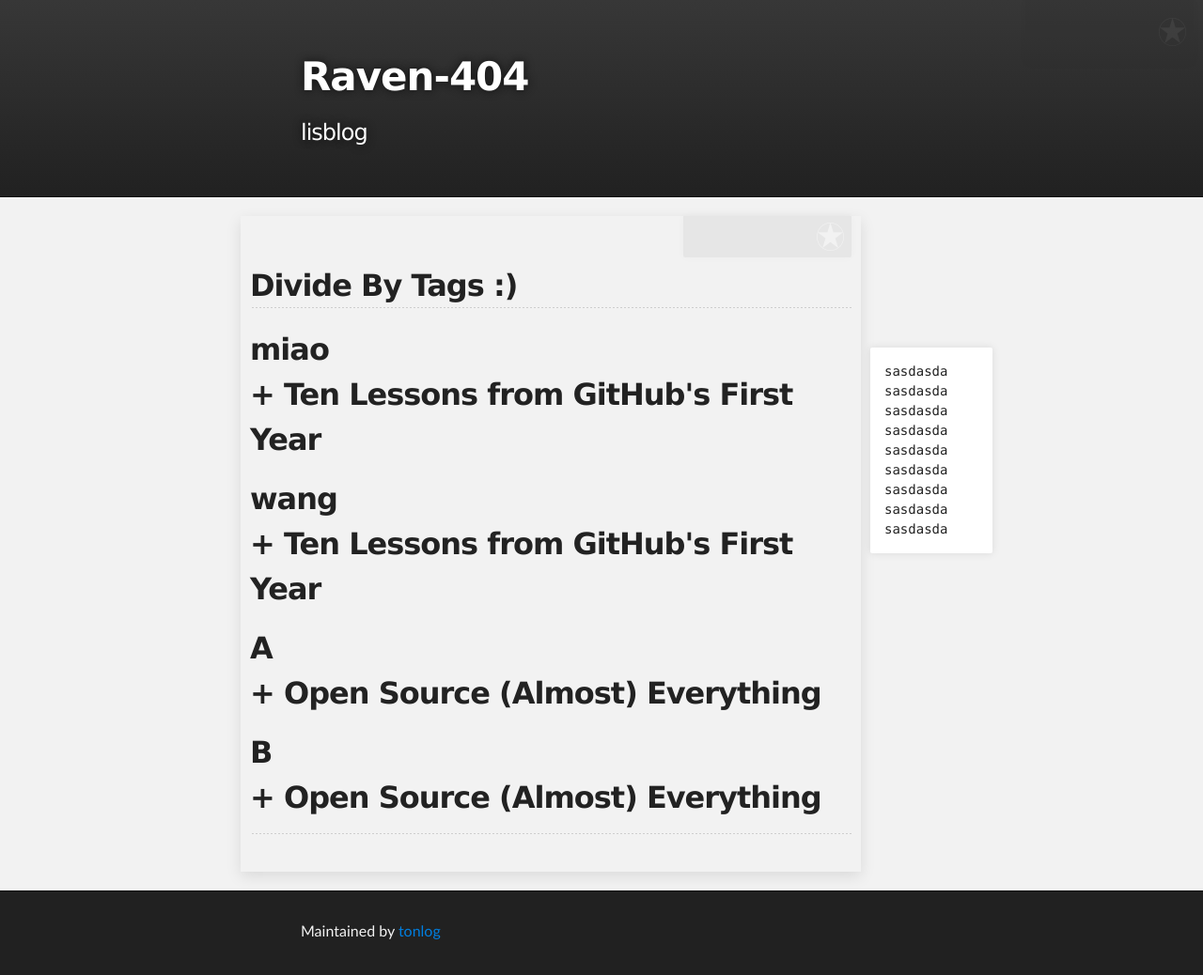
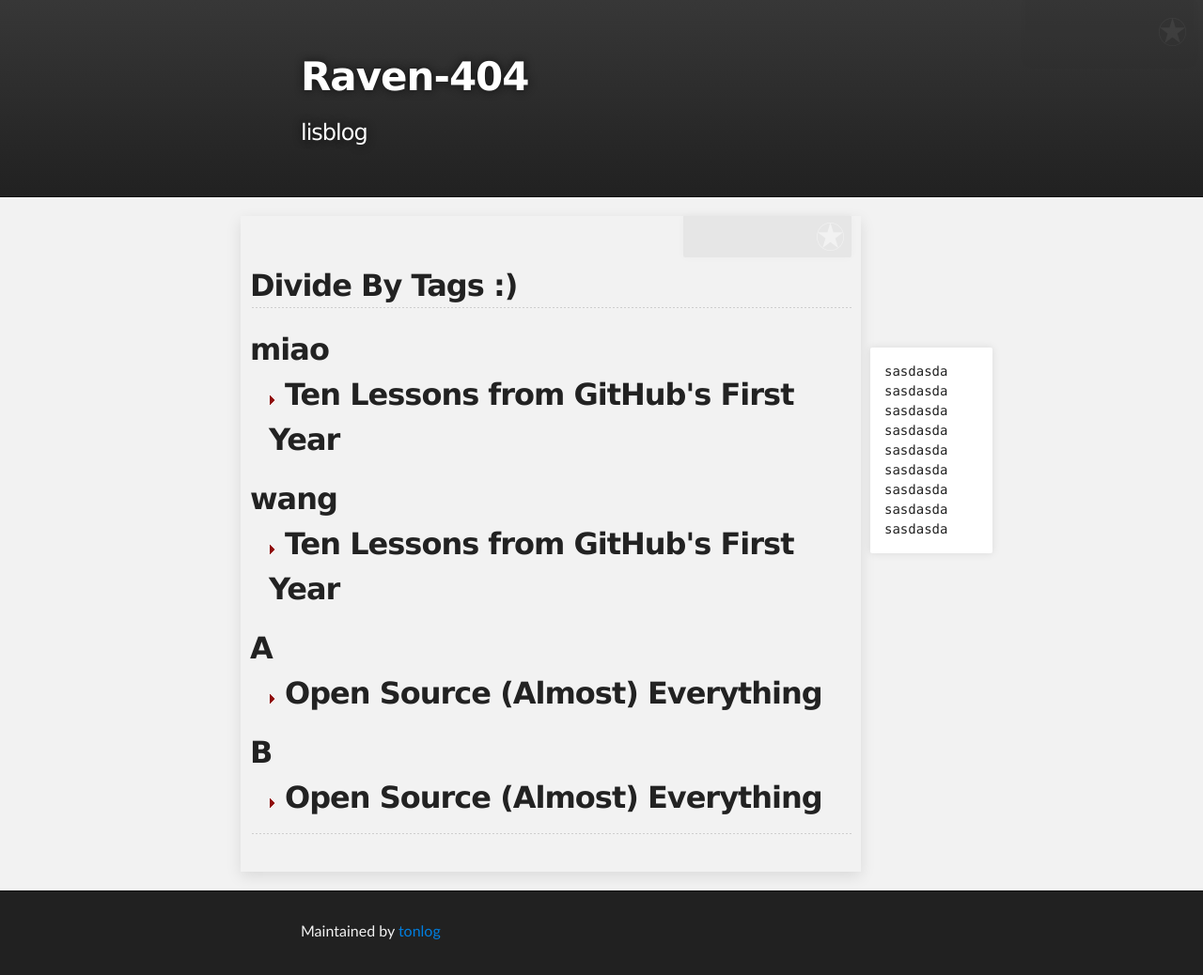
Before and after one commit to tonlog/tonlog.github.io, a Jekyll site: the page built from cat.html, in a window 1280 px wide. Shown: the whole page at 94% size. Built offline with Jekyll 4.4.1, drawn with Linux system fonts in a browser that asks for light colours; Markdown is read by kramdown in place of the engine named in the settings.

Commit message:
Update cat.html

```diff
--- a/cat.html
+++ b/cat.html
@@ -9,7 +9,7 @@ author: tonie
 {{ tag[0] }}
 <ul>
 {% for post in tag[1] %}
-+ {{ post.title }}
+  <li>{{ post.title }}</li>
 {% endfor %}
 </ul>
 {% endfor %}
```
